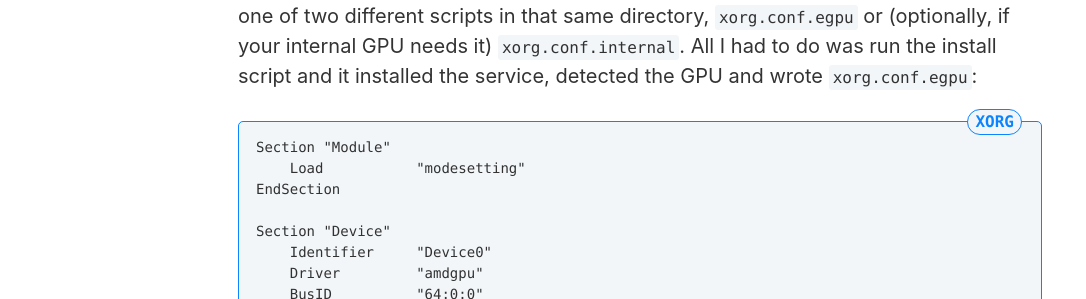
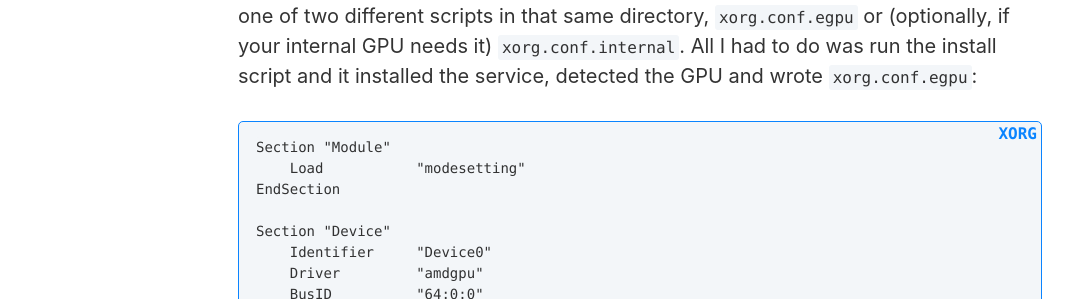
Before and after one commit to jdloft/jdloft.github.io, a Jekyll site: the page built from _posts/2020-07-26-egpus-on-linux.md, in a window 1280 px wide and 1400 px high, scrolled down 2106 px. Shown: the part 151-450 px from the top of the window, without its empty margins (0-1086 px from the left). Built offline with Jekyll 4.4.1, drawn with Linux system fonts in a browser that asks for light colours.

Commit message:
Format code language label without border

```diff
--- a/_sass/_code.scss
+++ b/_sass/_code.scss
@@ -111,19 +111,13 @@ div.highlight {
       &[data-lang]::before {
         content: attr(data-lang);
         position: absolute;
-        right: 20px; // 15 + 5
 
         font-size: 16px;
-        top: -12px;
-        padding: 0px 7px;
+        top: 5px;
+        right: 5px;
+        line-height: 1;
         text-transform: uppercase;
         font-weight: bold;
-
-        border: 1px solid $midnight-accent-light;
-        border-top-left-radius: 15px;
-        border-top-right-radius: 15px;
-        border-bottom-left-radius: 15px;
-        border-bottom-right-radius: 15px;
 
         min-width: 30px;
         text-align: center;
@@ -132,7 +126,6 @@ div.highlight {
         background-color: $midnight-code-bg;
 
         @media (prefers-color-scheme: dark) {
-          border: 1px solid $midnight-accent-dark;
           color: $midnight-accent-dark;
           background-color: $midnight-code-bg-dark;
         }
```
